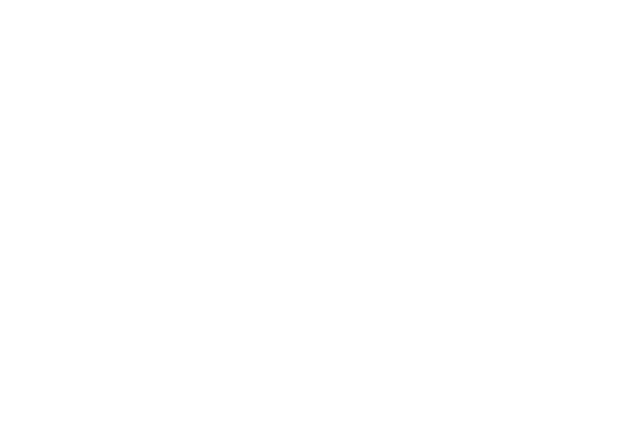
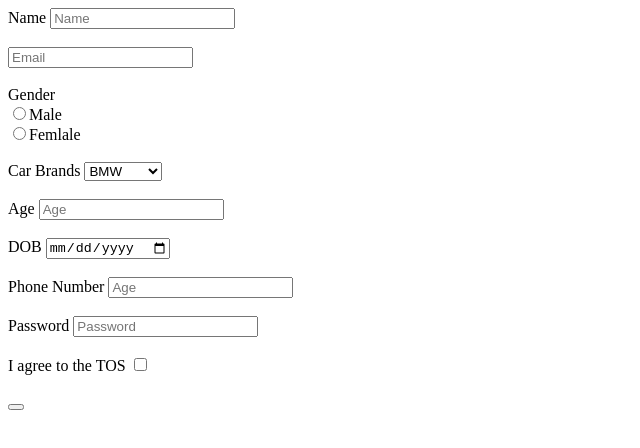
Before and after one commit to acciojob/signup-form-car-srujana-porandla, a website: page main.html in a window 1280 px wide. Shown: the whole page, without its empty margins (0-640 px from the left). Drawn offline with Linux system fonts and the light colour scheme.

Commit message:
created a submission

```diff
--- a/main.html
+++ b/main.html
@@ -8,6 +8,49 @@
 
 <body>
 	<!-- the entire body must be written by student -->
+	<form method="post">
+		<label for="name">Name</label>
+		<input type="text" id="name" placeholder="Name" required/>
+		<br>
+		<br>
+		<label for="email"></label>
+		<input type="Email" id="email" placeholder="Email" required/>
+		<br>
+		<br>
+		<label for="gender_m">Gender</label>
+		<br>
+		<input type="radio" name="gender" id="gender_m" required/>Male
+		<br>
+		<label for="gender_f"></label>
+		<input type="radio" name="gender"id="gender_f" required/>Femlale
+		<br>
+		<br>
+		<label for="cars">Car Brands</label>
+		<select id="cars" placeholder="--Please choose an option--" required/>
+			<option>BMW</option>
+			<option>Hyundaii</option>
+			<option>Mahindra</option>
+		</select>
+		<br>
+		<br>
+		<label for="age">Age</label>
+		<input type="number" id="age" placeholder="Age" required/>
+		<br><br>
+		<label for="dob">DOB</label>
+		<input type="date" id="dob" required/>
+		<br><br>
+		<label for="tel">Phone Number</label>
+		<input type="tel" id="tel" placeholder="Age" placeholder="xxx-xxx-xxxx"/>
+		<br><br>
+		<label for="password">Password</label>
+		<input type="password" id="password" placeholder="Password" required/>
+		<br><br>
+		<label for="tos">I agree to the TOS</label>
+		<input type="checkbox" id="tos" required/>
+		<br>
+		<br>
+		<button type="submit"/>
+	</form>
     <script type="text/javascript" src="./script.js">
 </script>
 
```
